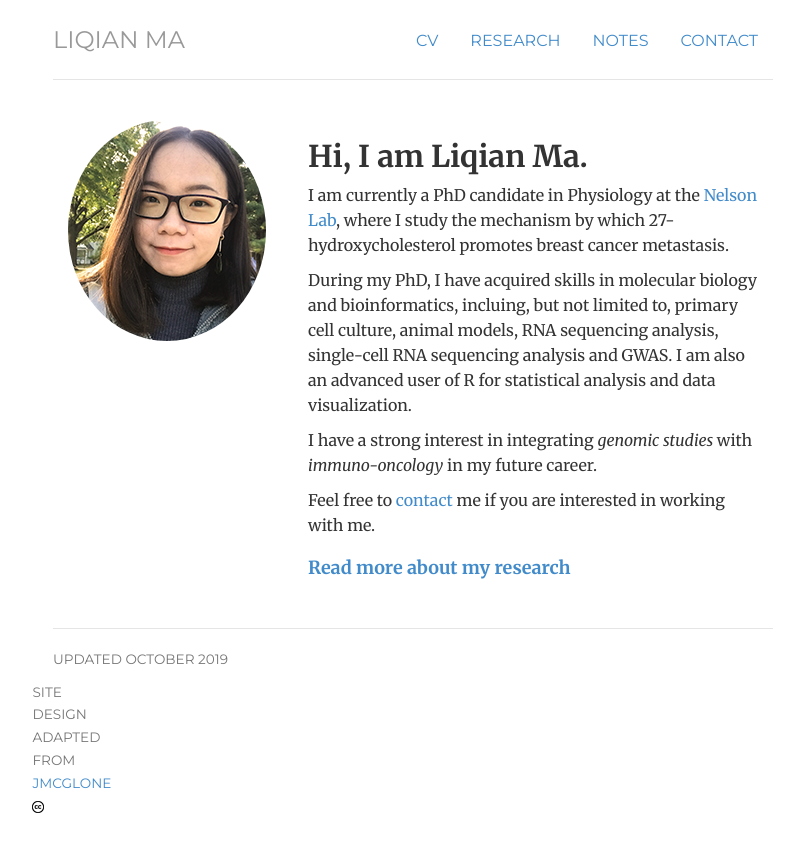
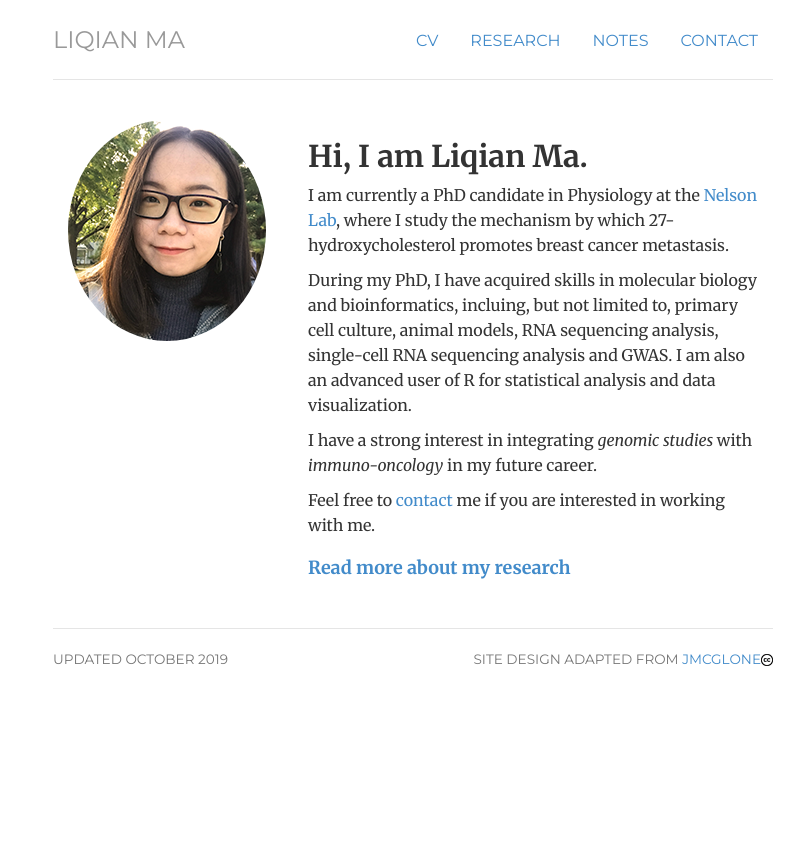
Before and after one commit to liqian-ma/liqian-ma.github.io, a Jekyll site: the page built from index.html, in a window 1280 px wide. Shown: the top 852 px of the page, without its empty margins (227-1031 px from the left). Built offline with Jekyll 4.4.1, drawn with Linux system fonts in a browser that asks for light colours.

Commit message:
Update footer.html

```diff
--- a/_includes/footer.html
+++ b/_includes/footer.html
@@ -2,7 +2,8 @@
 	<div class="row">
 	<div class="col-sm-4">
 	<p><small>updated October 2019</small></p>
-	<div class="col-sm-4">
+	</div>
+	<div class="col-sm-8">
 	<p class="pull-right"><small>Site design adapted from <a href="https://github.com/jmcglone/jmcglone.github.io" target="_blank">jmcglone</a><a href="http://creativecommons.org/licenses/by/3.0/deed.en_US" target="_blank"><img  class="img" alt="Creative Commons Attribution 3.0 Unported" src="http://liqian-ma.github.io/files/cc.png" width="12" height="12""></a></small></p>
 	</div>
 </div> <!-- /footer -->
```
